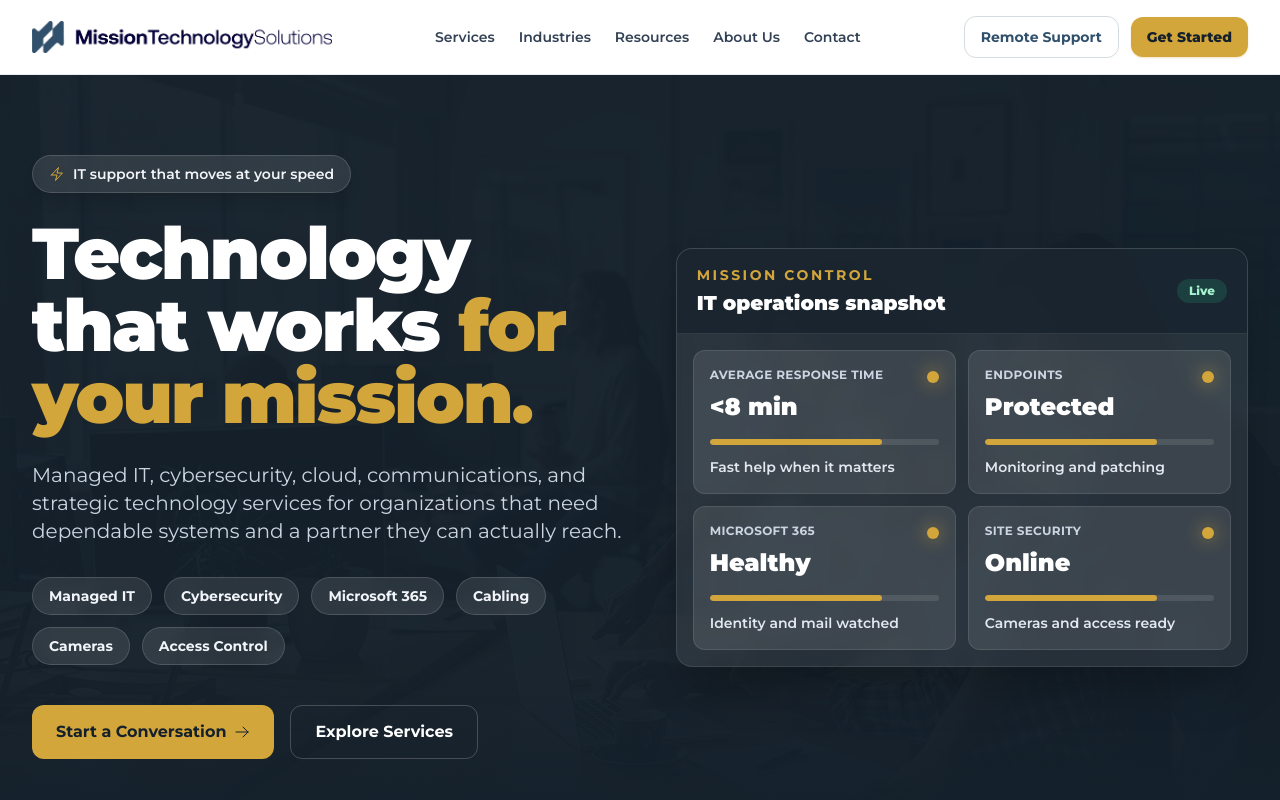
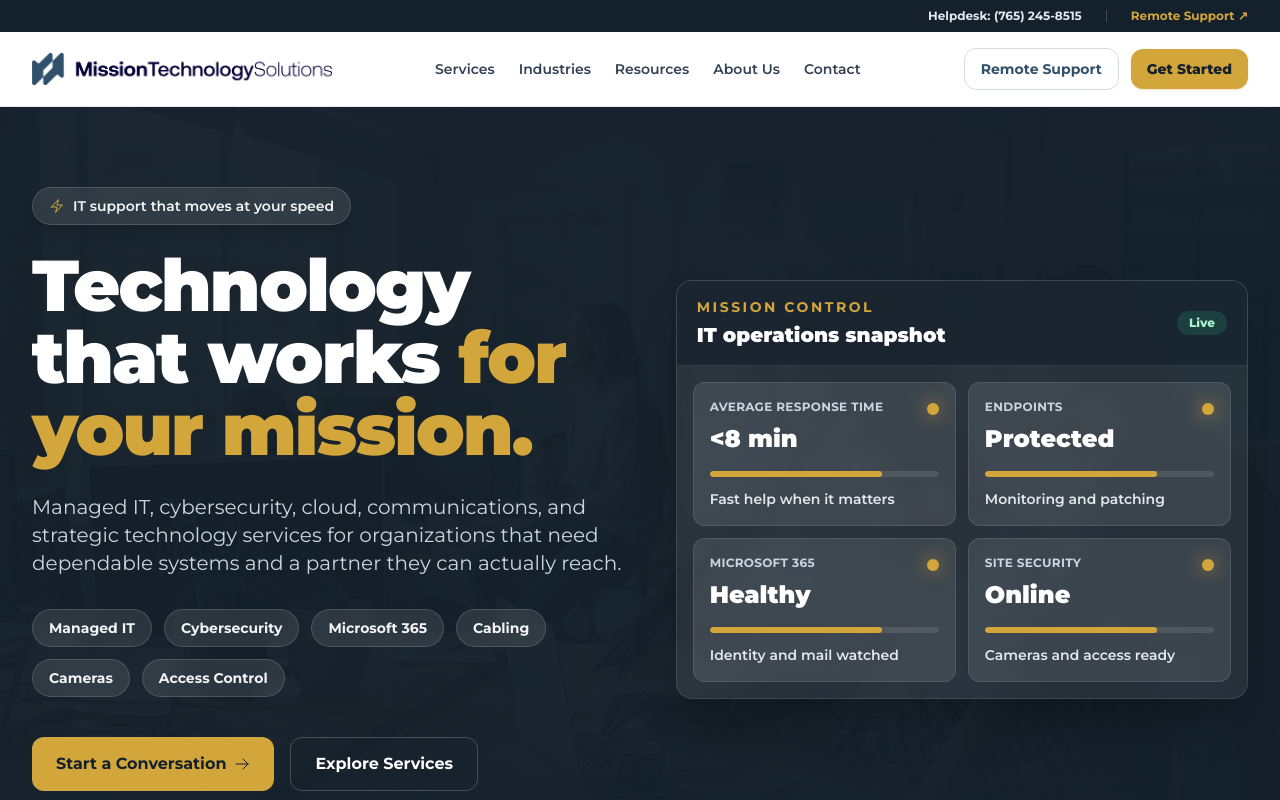
Before and after one commit to MissionTS/mts-site, a Next.js app: page / in a window 1280 px wide. Shown: the top 800 px of the page. Built offline with nearby package versions, Linux system fonts and the light colour scheme.

Commit message:
Add utility pre-header contact links

```diff
--- a/components/SiteHeader.tsx
+++ b/components/SiteHeader.tsx
@@ -20,6 +20,13 @@ export function SiteHeader() {
 
   return (
     <header className="sticky top-0 z-50 border-b border-slate-200/80 bg-white/95 backdrop-blur">
+      <div className="bg-mission-ink text-white">
+        <div className="mx-auto flex max-w-7xl items-center justify-end gap-4 px-6 py-2 text-xs font-bold sm:gap-6 lg:px-8">
+          <a href="tel:+17652458515" className="text-slate-200 transition hover:text-mission-gold">Helpdesk: (765) 245-8515</a>
+          <span className="h-3 w-px bg-white/20" aria-hidden="true" />
+          <Link href={remoteSupportUrl} target="_blank" rel="noopener noreferrer" className="text-mission-gold transition hover:text-white">Remote Support <span aria-hidden="true">↗</span></Link>
+        </div>
+      </div>
       <div className="mx-auto flex max-w-7xl items-center justify-between px-6 py-4 lg:px-8">
         <Link href="/" aria-label="Mission Technology Solutions home" className="shrink-0" onClick={() => setMenuOpen(false)}>
           <Image src="/brand/mission-mark-blue.png" alt="" width={1856} height={1827} priority className="h-12 w-12 object-contain sm:hidden" />
```
